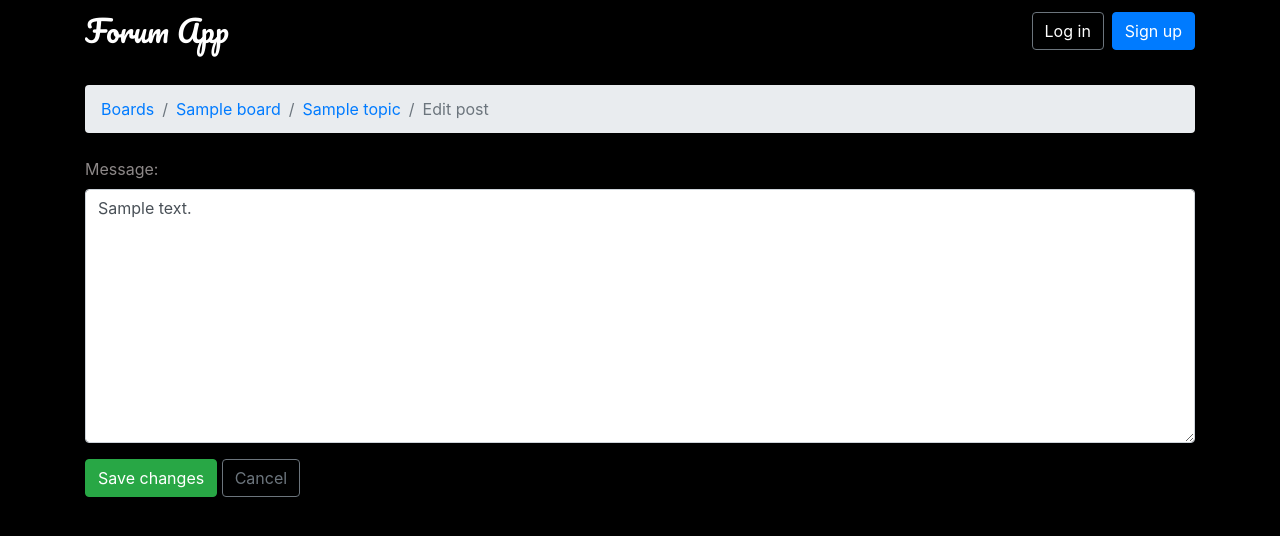
After one commit to danaendraraj05/Forum-App, a Django app: page /boards/1/topics/1/posts/1/edit/ in a window 1280 px wide. The commit adds this page. Shown: the top 536 px of the page. Run offline with Django 3.2, Linux system fonts and the light colour scheme; tables that the repository leaves empty hold one stand-in row (values such as "Sample post"); some libraries are stand-ins or nearby versions.

Commit message:
Added Edit Option for the post

```diff
--- a/myproject/boards/urls.py
+++ b/myproject/boards/urls.py
@@ -1,5 +1,6 @@
 from django.urls import path
 from . import views
+from .views import PostUpdateView
 
 urlpatterns = [
     path('', views.home, name='home'),
@@ -7,5 +8,6 @@ urlpatterns = [
     path('boards/<int:pk>/new/', views.new_topic, name='new_topic'),
     path('boards/<int:pk>/topics/<int:topic_pk>/reply/', views.reply_topic, name='reply_topic'),
     path('boards/<int:pk>/topics/<int:topic_pk>/', views.topic_posts, name='topic_posts'),
+    path('boards/<int:pk>/topics/<int:topic_pk>/posts/<int:post_pk>/edit/', PostUpdateView.as_view(), name='edit_post'),
 
 ]
--- a/myproject/boards/views.py
+++ b/myproject/boards/views.py
@@ -7,6 +7,22 @@ from .models import Board, Topic, Post
 from .forms import PostForm
 from django.db.models import F
 from django.db.models import Count
+from django.views.generic import UpdateView
+from django.utils import timezone
+
+class PostUpdateView(UpdateView):
+    model = Post
+    fields = ('message', )
+    template_name = 'edit_post.html'
+    pk_url_kwarg = 'post_pk'
+    context_object_name = 'post'
+
+    def form_valid(self, form):
+        post = form.save(commit=False)
+        post.updated_by = self.request.user
+        post.updated_at = timezone.now()
+        post.save()
+        return redirect('topic_posts', pk=post.topic.board.pk, topic_pk=post.topic.pk)
 
 @login_required
 def reply_topic(request, pk, topic_pk):
--- a/myproject/myproject/settings.py
+++ b/myproject/myproject/settings.py
@@ -137,5 +137,3 @@ EMAIL_BACKEND = 'django.core.mail.backends.console.EmailBackend'
 LOGIN_URL = 'login'
 
 LOGOUT_REDIRECT_URL = 'home'
-
-LOGIN_REDIRECT_URL = 'home'
--- /dev/null
+++ b/myproject/templates/edit_post.html
@@ -0,0 +1,19 @@
+{% extends 'base.html' %}
+
+{% block title %}Edit post{% endblock %}
+
+{% block breadcrumb %}
+  <li class="breadcrumb-item"><a href="{% url 'home' %}">Boards</a></li>
+  <li class="breadcrumb-item"><a href="{% url 'board_topics' post.topic.board.pk %}">{{ post.topic.board.name }}</a></li>
+  <li class="breadcrumb-item"><a href="{% url 'topic_posts' post.topic.board.pk post.topic.pk %}">{{ post.topic.subject }}</a></li>
+  <li class="breadcrumb-item active">Edit post</li>
+{% endblock %}
+
+{% block content %}
+  <form method="post" class="mb-4" novalidate>
+    {% csrf_token %}
+    {% include 'includes/form.html' %}
+    <button type="submit" class="btn btn-success">Save changes</button>
+    <a href="{% url 'topic_posts' post.topic.board.pk post.topic.pk %}" class="btn btn-outline-secondary" role="button">Cancel</a>
+  </form>
+{% endblock %}
--- a/myproject/templates/topic_posts.html
+++ b/myproject/templates/topic_posts.html
@@ -36,7 +36,9 @@
             {{ post.message }}
             {% if post.created_by == user %}
               <div class="mt-3">
-                <a href="#" class="btn btn-primary btn-sm" role="button">Edit</a>
+                <a href="{% url 'edit_post' post.topic.board.pk post.topic.pk post.pk %}"
+                class="btn btn-primary btn-sm"
+                role="button">Edit</a>
               </div>
             {% endif %}
           </div>
```
